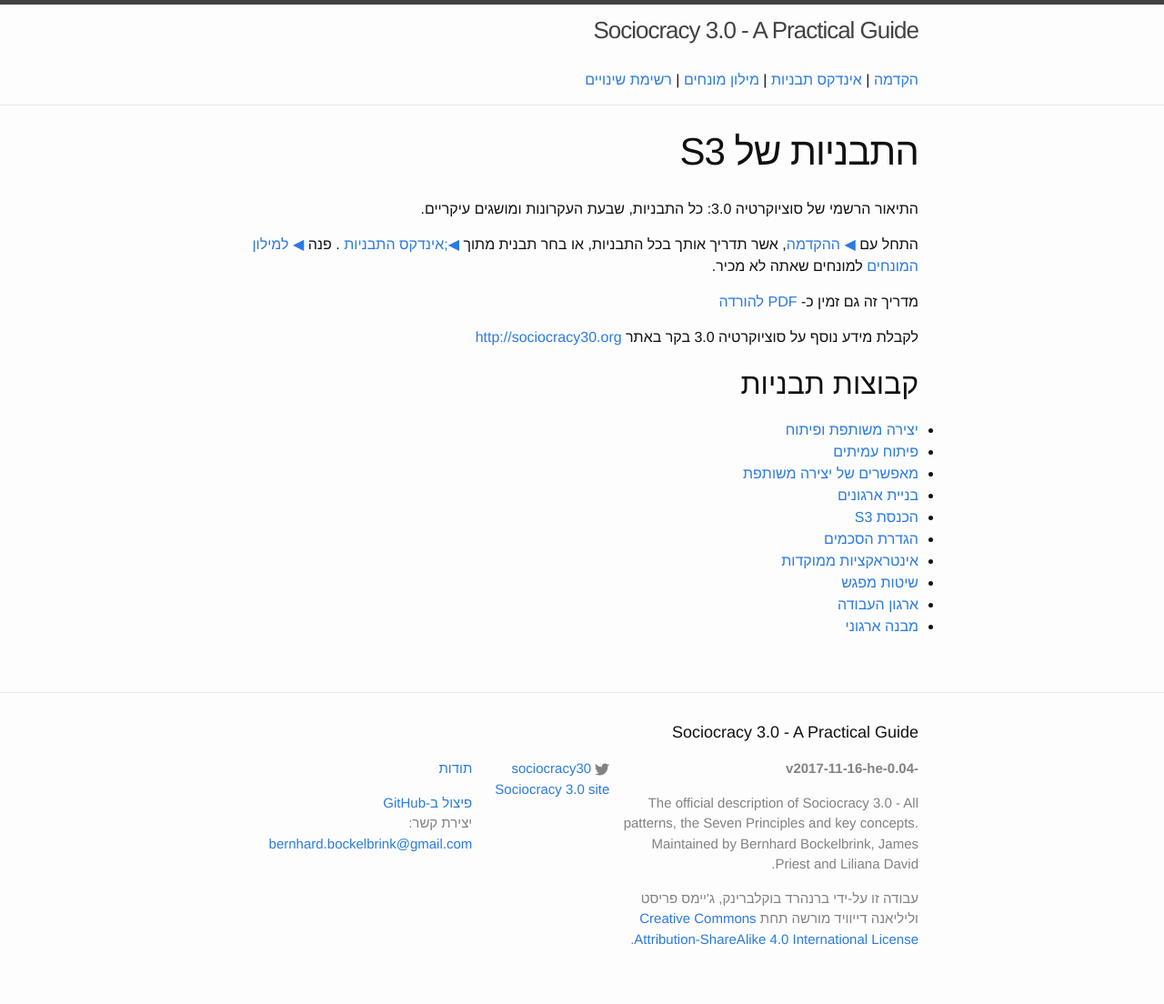
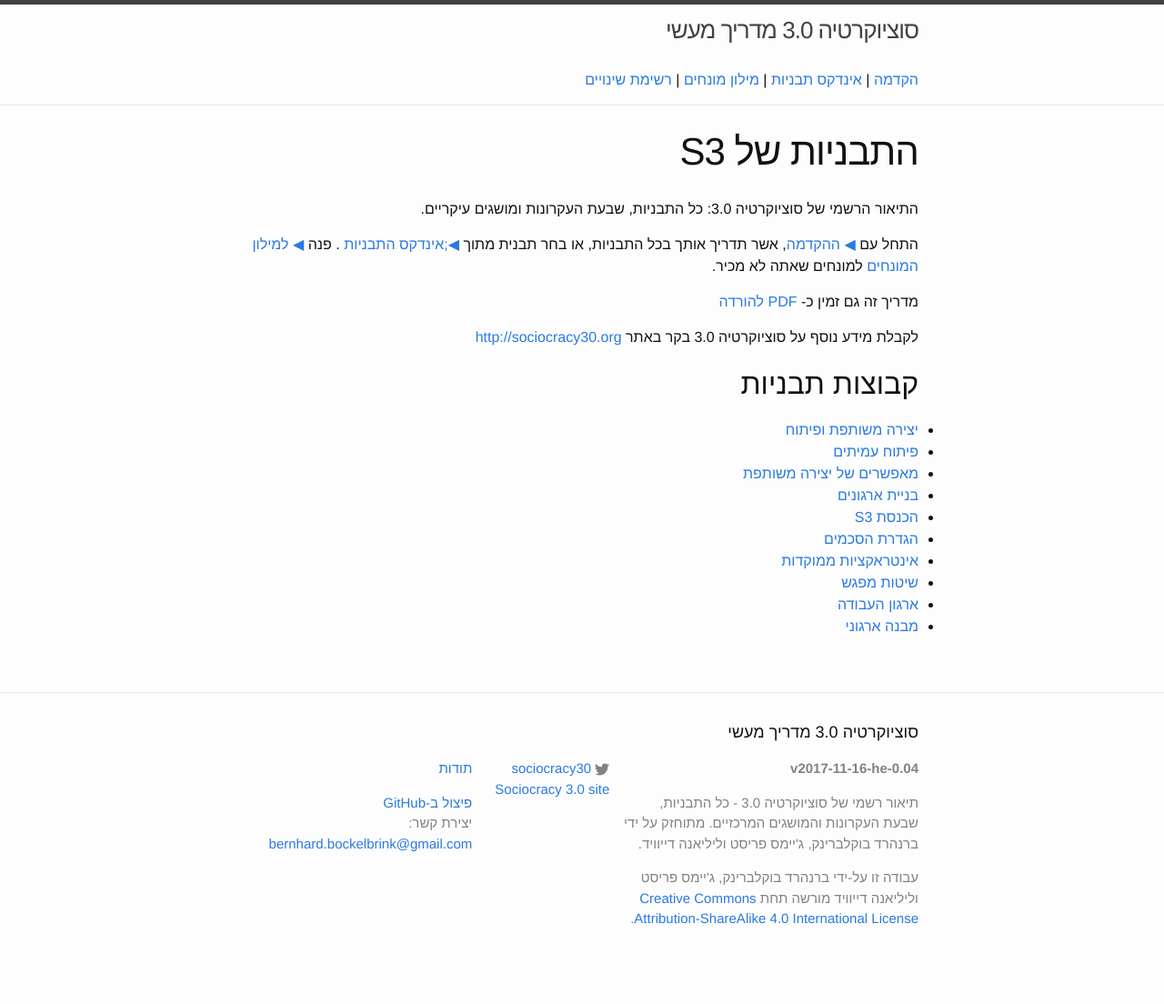
Before and after one commit to S3-working-group/s3-practical-guide-hebrew, a Jekyll site: the page built from docs/index.md, in a window 1280 px wide. Shown: the whole page at 91% size. Built offline with Jekyll 4.4.1, drawn with Linux system fonts in a browser that asks for light colours; after the commit the page ends 1082 px from its top, so only the background shows below that.

```diff
--- a/config/project.yaml
+++ b/config/project.yaml
@@ -13,7 +13,7 @@ target_filename: "s3-practical-guide-hebrew"
 pattern_prefix: " תבנית%(chapter)s.%(section)s:"
 
 # Version of the practical guide (added to all releases)
-version: "-v2017-11-16-he-0.04"
+version: "v2017-11-16-he-0.04"
 
 # directive for makefile to generate translatable pattern index
 # must be set to "NO" for translations, and "YES" for source language (English)
--- a/docs/_config.yml
+++ b/docs/_config.yml
@@ -1,8 +1,8 @@
 # Site settings
-title: Sociocracy 3.0 - A Practical Guide
+title: סוציוקרטיה 3.0 מדריך מעשי
 email: bernhard.bockelbrink@gmail.com
 description: > # this means to ignore newlines until "baseurl:"
-   The official description of Sociocracy 3.0 - All patterns, the Seven Principles and key concepts. Maintained by Bernhard Bockelbrink, James Priest and Liliana David.
+   תיאור רשמי של סוציוקרטיה 3.0 - כל התבניות, שבעת העקרונות והמושגים המרכזיים. מתוחזק על ידי ברנהרד בוקלברינק, ג'יימס פריסט וליליאנה דייוויד.
 
 baseurl: "" # the subpath of your site, e.g. /blog
 url: "http://s3-working-group.github.io" # the base hostname & protocol for your site
--- a/docs/_includes/footer.html
+++ b/docs/_includes/footer.html
@@ -31,7 +31,7 @@
       </div>
 
       <div class="footer-col footer-col-3">
-        <p><strong>-v2017-11-16-he-0.04</strong></p>
+        <p><strong>v2017-11-16-he-0.04</strong></p>
         <p>{{ site.description }}</p>
         <p>עבודה זו על-ידי ברנהרד בוקלברינק, ג'יימס פריסט וליליאנה דייוויד מורשה תחת <a href="http://creativecommons.org/licenses/by-sa/4.0/](http://creativecommons.org/licenses/by-sa/4.0/">Creative Commons Attribution-ShareAlike 4.0 International License</a>.</p>
       </div>
--- a/docs/slides.html
+++ b/docs/slides.html
@@ -4,7 +4,7 @@
 		<meta charset="utf-8">
 		<meta name="viewport" content="width=device-width, initial-scale=1.0, maximum-scale=1.0, user-scalable=no">
 
-		<title>S3 - מדריך מעשי -v2017-11-16-he-0.04</title>
+		<title>S3 - מדריך מעשי v2017-11-16-he-0.04</title>
 
 		<link rel="stylesheet" href="reveal.js/css/reveal.css">
 		<link rel="stylesheet" href="reveal.js/custom-theme.css">
```
Also changed, not shown: 1 other file.
